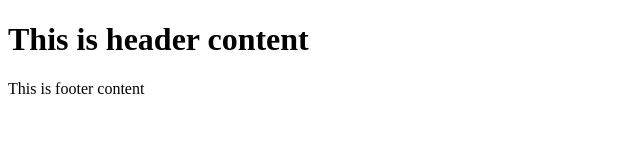
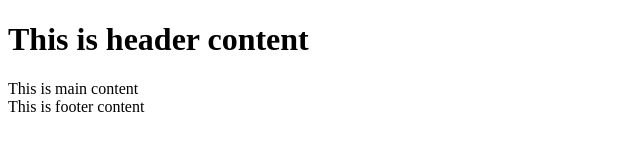
Before and after one commit to code-warrior/website, a plain HTML site: page index.html in a window 1280 px wide. Shown: the whole page, without its empty margins (0-640 px from the left). Drawn offline with Linux system fonts and the light colour scheme.

Commit message:
Add main element

```diff
--- a/index.html
+++ b/index.html
@@ -9,6 +9,9 @@
   <header>
     <h1>This is header content</h1>
   </header>
+  <main>
+    This is main content
+  </main>
   <footer>
     This is footer content
   </footer>
```
